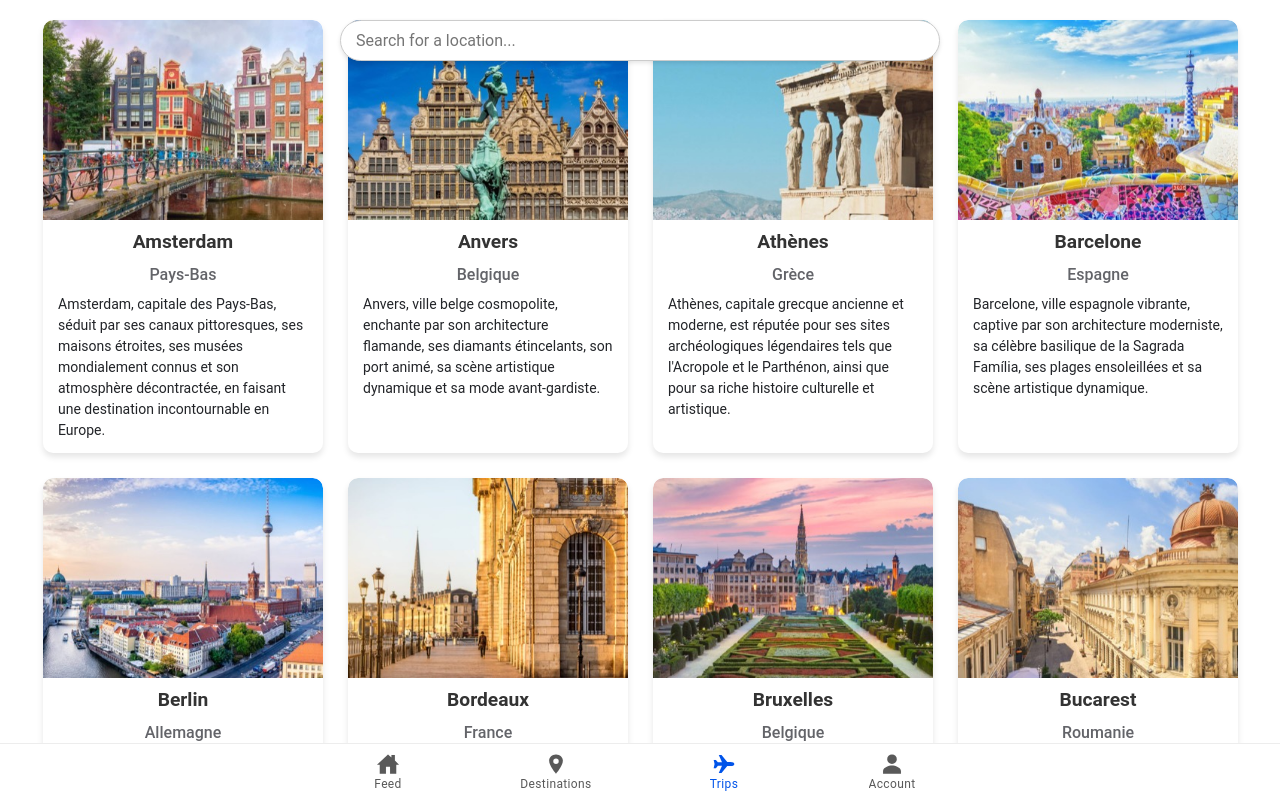
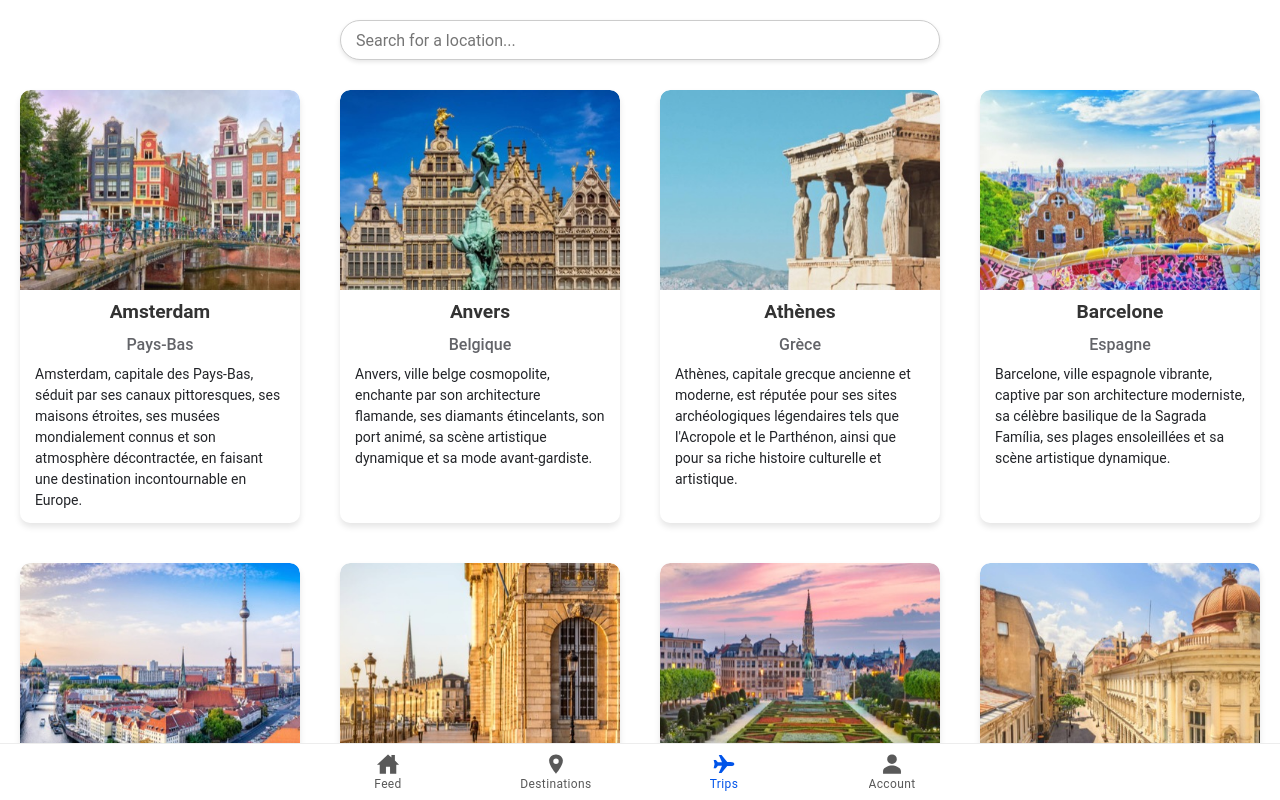
Before and after one commit to Tom-explore/App, a React (Vite) app in the folder Front/: page /trips in a window 1280 px wide. Built offline with nearby package versions, Linux system fonts and the light colour scheme; no server answers.

Commit message:
animations citylist ok

```diff
--- a/Front/package.json
+++ b/Front/package.json
@@ -26,6 +26,7 @@
     "axios": "^1.7.7",
     "env-cmd": "^10.1.0",
     "firebase": "^11.0.2",
+    "framer-motion": "^11.12.0",
     "ionicons": "^7.4.0",
     "leaflet": "^1.9.4",
     "react": "^18.3.1",
--- a/Front/src/pages/CityList.css
+++ b/Front/src/pages/CityList.css
@@ -8,7 +8,7 @@
   display: flex;
   flex-wrap: wrap; /* Permet le retour à la ligne */
   justify-content: center; /* Centre les colonnes */
-    gap: 5px; /* Ajoute de l'espacement */
+  gap: 20px; /* Ajoute un espacement visible entre les colonnes */
 }
 
 .city-list-col {
@@ -17,13 +17,51 @@
   box-sizing: border-box; /* Inclut les bordures et paddings */
   display: flex;
   justify-content: center; /* Centre chaque carte */
+}
 
+.search-bar-container-cityList {
+  width: 100%; /* La barre de recherche prend toute la largeur disponible */
+  margin-bottom: 70px !important;
+  display: flex; /* Permet de gérer l'alignement */
+  justify-content: center; /* Centre la barre */
+  box-sizing: border-box; /* Assure le padding dans la largeur totale */
+}
+.no-results {
+  display: flex;
+  justify-content: center; /* Centre le texte horizontalement */
+  align-items: center; /* Centre le texte verticalement */
+  text-align: center; /* Centre le texte à l'intérieur */
+  width: 100%; /* Prend toute la largeur */
+  height: 200px; /* Hauteur minimale pour occuper l'espace */
+  font-size: 32px; /* Texte plus grand */
+  font-weight: bold; /* Met le texte en gras */
+  margin: 20px auto; /* Ajoute un peu d'espace autour */
+}
+
+.no-results span {
+  font-size: 36px; /* Emoji plus grand */
+  margin-right: 10px; /* Espacement entre l'emoji et le texte */
+}
+
+.search-bar-container input {
+  width: 100%; /* Assure que l'input occupe toute la largeur du conteneur */
+  max-width: 600px; /* Limite la largeur de la barre de recherche */
+  height: 40px; /* Ajuste la hauteur de la barre */
+  border-radius: 20px; /* Ajoute des coins arrondis */
+  border: 1px solid #ccc; /* Bordure légère */
+  padding: 0 15px; /* Espacement intérieur */
+  font-size: 16px; /* Taille de la police */
+  outline: none; /* Supprime le contour par défaut */
 }
 
 /* Adaptation pour tablettes */
 @media (max-width: 1023px) {
   .city-list-row {
     justify-content: space-around; /* Ajuste l'espacement pour tablette */
+  }
+
+  .search-bar-container input {
+    max-width: 500px; /* Réduit la largeur maximale sur tablettes */
   }
 }
 
@@ -34,7 +72,11 @@
   }
 
   .city-list-col {
-      flex: 0 0 300px; /* Largeur fixe pour les cartes sur mobile */
-      max-width: 300px; /* Largeur maximale fixe */
+    flex: 0 0 90%; /* Largeur adaptative pour mobile */
+    max-width: 90%; /* Largeur maximale sur mobile */
+  }
+
+  .search-bar-container input {
+    max-width: 100%; /* Prend toute la largeur sur mobile */
   }
 }
--- a/Front/src/pages/CityList.tsx
+++ b/Front/src/pages/CityList.tsx
@@ -1,16 +1,13 @@
-import {
-  IonContent,
-  IonPage,
-} from '@ionic/react';
+import { IonContent, IonPage } from '@ionic/react';
 import CityCard from '../components/CityCard';
 import './CityList.css';
 import citiesData from '../data/cities.json';
 import SearchBar from '../components/SearchBar';
-import { useState, useRef } from 'react';
+import { useState } from 'react';
+import { motion, AnimatePresence } from 'framer-motion';
 
 const CityList: React.FC = () => {
   const [searchQuery, setSearchQuery] = useState<string>('');
-  const cityRefs = useRef<{ [key: string]: HTMLDivElement | null }>({}); // Références pour chaque ville
 
   const cities = citiesData.map((city: any) => {
     const translation = city.translations.find((t: any) => t.language === 2);
@@ -27,33 +24,43 @@ const CityList: React.FC = () => {
     };
   });
 
+  const filteredCities = cities.filter((city) => {
+    const lowerCaseQuery = searchQuery.toLowerCase();
+    if (city.name.toLowerCase().startsWith(lowerCaseQuery)) {
+      return true;
+    }
+    if (city.name.toLowerCase().includes(lowerCaseQuery)) {
+      return true;
+    }
+    return false;
+  });
+
   const handleSearch = (query: string) => {
-    setSearchQuery(query);
-
-    const match = cities.find((city) =>
-      city.name.toLowerCase().includes(query.toLowerCase())
-    );
-
-    if (match) {
-      const targetRef = cityRefs.current[match.id];
-      if (targetRef) {
-        targetRef.scrollIntoView({ behavior: 'smooth', block: 'center' });
-      }
-    }
+    setSearchQuery(query.trim());
   };
 
   return (
     <IonPage>
-
+      <div className="search-bar-container-cityList">
         <SearchBar onSearch={handleSearch} />
+      </div>
       <IonContent fullscreen>
         <div className="city-list-grid">
           <div className="city-list-row">
-            {cities.map((city) => (
-              <div
+            <AnimatePresence>
+              {filteredCities.length > 0 ? (
+                filteredCities.map((city) => (
+                  <motion.div
                     className="city-list-col"
                     key={city.id}
-                ref={(el) => (cityRefs.current[city.id] = el)} // Associe une référence à chaque ville
+                    initial={{ opacity: 0, y: 50 }}
+                    animate={{ opacity: 1, y: 0 }}
+                    exit={{ opacity: 0, y: 50 }}
+                    transition={{
+                      duration: 0.2,
+                      ease: "easeOut",
+                    }}
+                    layout
                   >
                     <CityCard
                       id={city.id}
@@ -62,12 +69,24 @@ const CityList: React.FC = () => {
                       description={city.description}
                       img={city.img}
                     />
-              </div>
-            ))}
+                  </motion.div>
+                ))
+              ) : (
+                <motion.div
+                  className="no-results"
+                  initial={{ opacity: 0 }}
+                  animate={{ opacity: 1 }}
+                  transition={{ duration: 0.5 }}
+                >
+                  <p>🤭 Oups, on dirait que cette ville n'est pas encore disponible !</p>
+                </motion.div>
+              )}
+            </AnimatePresence>
           </div>
         </div>
       </IonContent>
     </IonPage>
+
   );
 };
 
--- a/Front/src/pages/MapCityDisplay.tsx
+++ b/Front/src/pages/MapCityDisplay.tsx
@@ -47,9 +47,17 @@ const MapCityDisplay: React.FC = () => {
       return;
     }
 
-    const match = cities.find((city) =>
+    // Prioritize cities starting with the query
+    const prioritizedMatch = cities.find((city) =>
+      city.name.toLowerCase().startsWith(query.toLowerCase())
+    );
+
+    // If no prioritized match, fallback to partial match
+    const fallbackMatch = cities.find((city) =>
       city.name.toLowerCase().includes(query.toLowerCase())
     );
+
+    const match = prioritizedMatch || fallbackMatch;
 
     if (match && zoomCounter === 0) {
       const { lat, lng } = match;
```
Also changed, not shown: 1 other file (tests, documents, lock files or other folders). Lines whose indentation alone changed are shown as unchanged.
